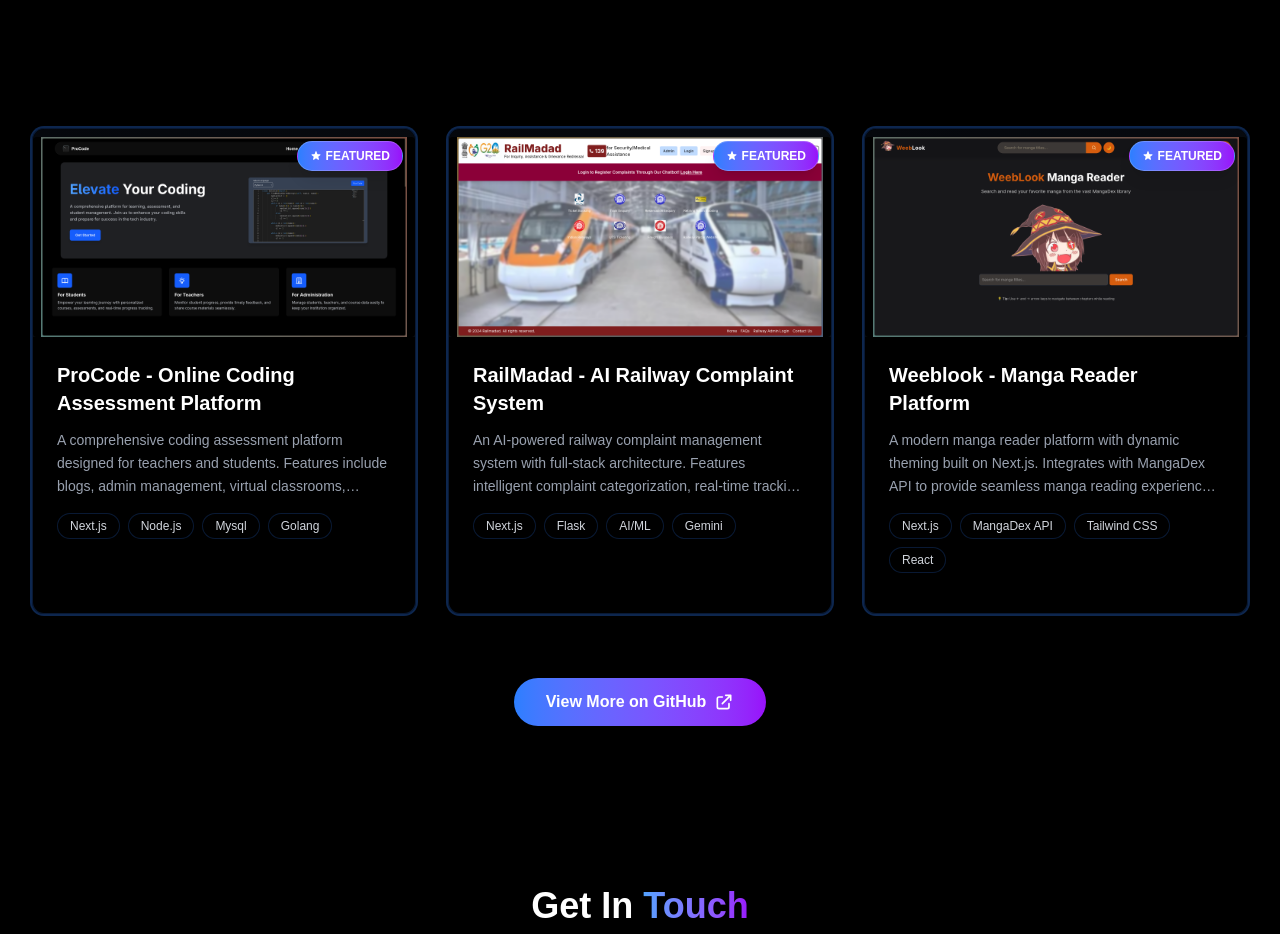
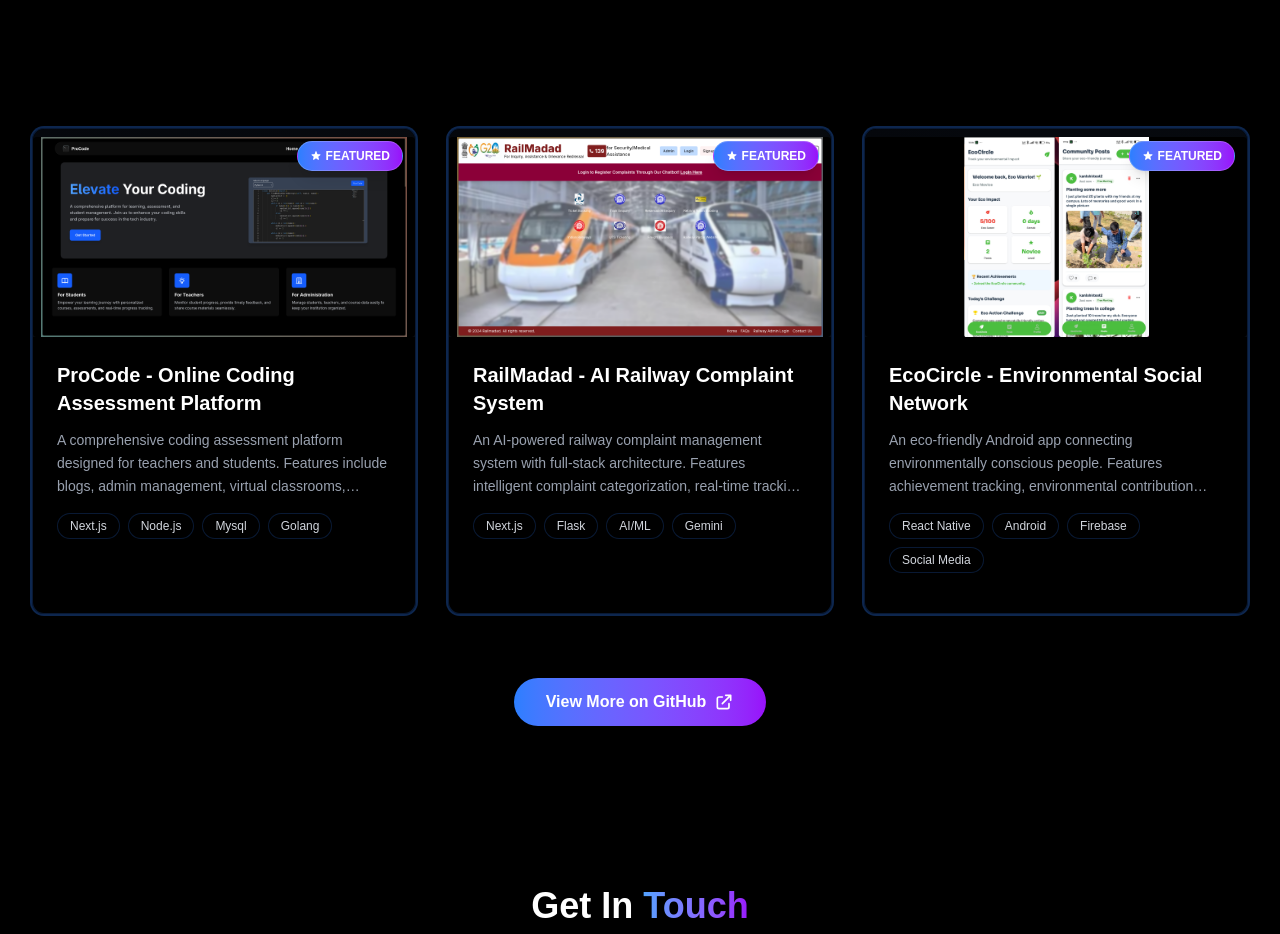
Before and after one commit to kanishk-8/portfoliowebsite, a Next.js app: page / in a window 1280 px wide. Shown: the part 2600-3534 px from the top of the page. Built offline with nearby package versions, Linux system fonts and the light colour scheme.

Commit message:
fixed the ecoCircle link and images

```diff
--- a/app/components/Projects.js
+++ b/app/components/Projects.js
@@ -13,7 +13,7 @@
           setIsVisible(true);
         }
       },
-      { threshold: 0.1, rootMargin: "-100px" }
+      { threshold: 0.1, rootMargin: "-100px" },
     );
 
     if (ref.current) {
@@ -74,7 +74,7 @@
       github: "https://github.com/kanishk-8/weeblook",
       live: "https://weeblook.vercel.app/popularmanga",
       image: "/weeblook.png", // Upload the Weeblook screenshot here
-      featured: true,
+      featured: false,
     },
     {
       id: 5,
@@ -83,10 +83,10 @@
         "An eco-friendly Android app connecting environmentally conscious people. Features achievement tracking, environmental contribution monitoring, and social networking for sustainability enthusiasts.",
       technologies: ["React Native", "Android", "Firebase", "Social Media"],
       category: "mobile",
-      github: "https://github.com/kanishk-8/Eco-circle",
+      github: "https://github.com/kanishk-8/EcoCircle",
       live: null,
-      image: "/ecocircle.png",
-      featured: false,
+      image: "/ecoCircle.png",
+      featured: true,
     },
     {
       id: 6,
@@ -114,8 +114,8 @@
     filter === "all"
       ? projects
       : filter === "featured"
-      ? projects.filter((project) => project.featured)
-      : projects.filter((project) => project.category === filter);
+        ? projects.filter((project) => project.featured)
+        : projects.filter((project) => project.category === filter);
 
   return (
     <section id="projects" className="py-20 bg-black">
```
Also changed, not shown: public/ecoCircle.png (added).
